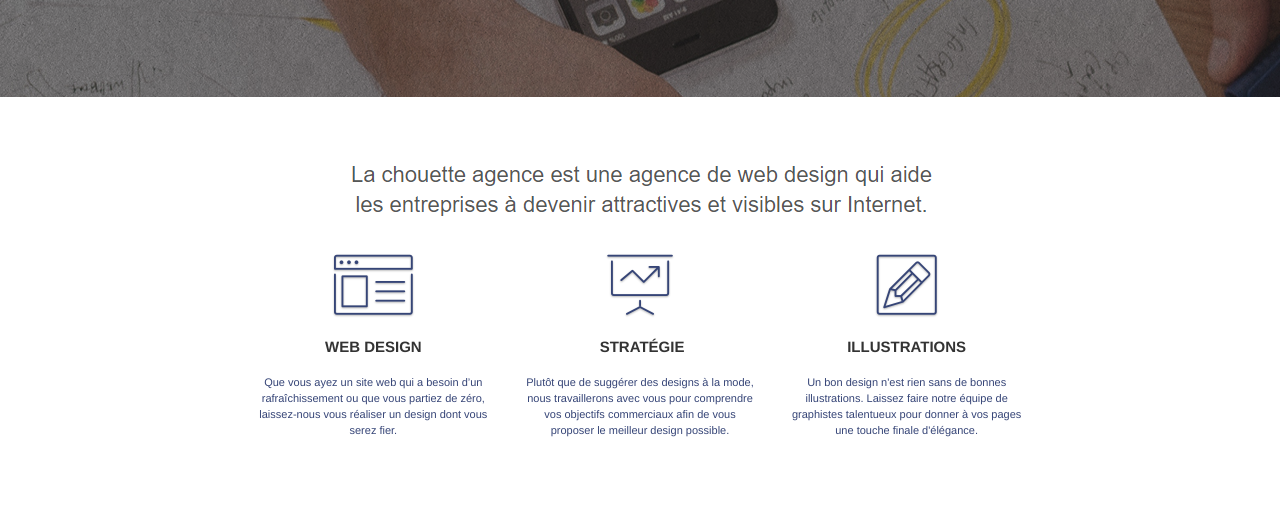
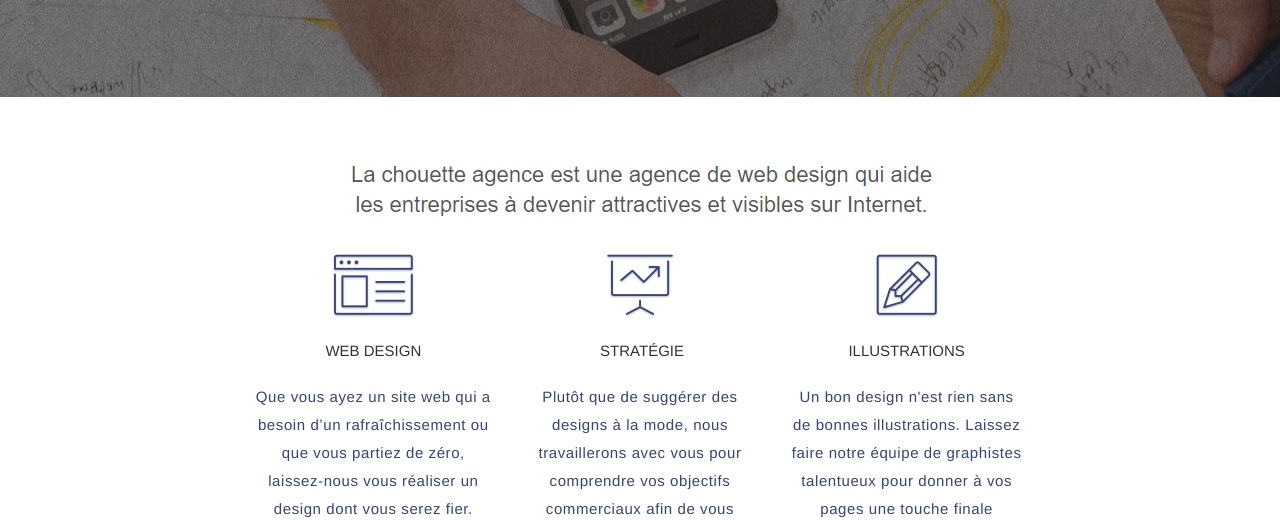
Before and after one commit to estkon/EstherBertolini_4_03122020, a plain HTML site: page index.html in a window 1280 px wide. Shown: the part 435-955 px from the top of the page. Drawn offline with Linux system fonts and the light colour scheme.

Commit message:
augmentation caractere

```diff
--- a/index.html
+++ b/index.html
@@ -247,7 +247,7 @@
 				</div>
 				<div class="row">
 					<div class="col-sm-4">
-						Partenaires
+						<p>Partenaires</p>
 							<ul>
 								<li><a href="voiture.com">voiture.com</a></li>
 								<li><a href="pizza.com">pizza.com</a></li>
@@ -256,7 +256,7 @@
 							</ul>
 					</div>
 					<div class="col-sm-4">
-						Annuaires liste 1
+						<p>Annuaires liste 1</p>
 						<ul>
 							<li><a href="annuaireagence.com">annuaireagence.com</a></li>
 							<li><a href="annuaireseo.com">annuaireseo.com</a></li>
@@ -270,7 +270,7 @@
 						</ul>
 					</div>
 					<div class="col-sm-4">
-						Annuaires liste 2
+						<p>Annuaires liste 2</p>
 						<ul>
 							<li><a href="betterseo.com">betterseo.com</a></li>
 							<li><a href="ameliorerseo.com">ameliorerseo.com</a></li>
--- a/style.css
+++ b/style.css
@@ -27,6 +27,22 @@ h1,h2{
     background-color: #ffcc66;
 }
 /* fin modifications contrastes*/
+
+/*typographie*/
+p {
+    font-size: 15px;
+    line-height: 28px;
+    letter-spacing: 0.039em;
+}
+h3 {
+    font-size: 15px;
+    text-transform: uppercase;
+    font-weight: 700;
+    line-height: 1.6;
+    color: #333333!important;
+}
+/*fin typographie*/
+
 a,
 button {
     transition: all .3s ease-in-out;
@@ -695,10 +711,6 @@ a {
     margin: auto auto auto auto;
 }
 
-p {
-    font-size: 11px;
-}
-
 .tight-width-whitespace {
     max-width: 600px;
     margin: auto auto auto auto;
@@ -727,12 +739,7 @@ h2 {
     line-height: 1.4em;
 }
 
-h3 {
-    font-size: 15px;
-    text-transform: uppercase;
-    font-weight: 700;
-    color: #333333!important;
-}
+
 
 .med-width-whitespace {
     max-width: 800px;
```
